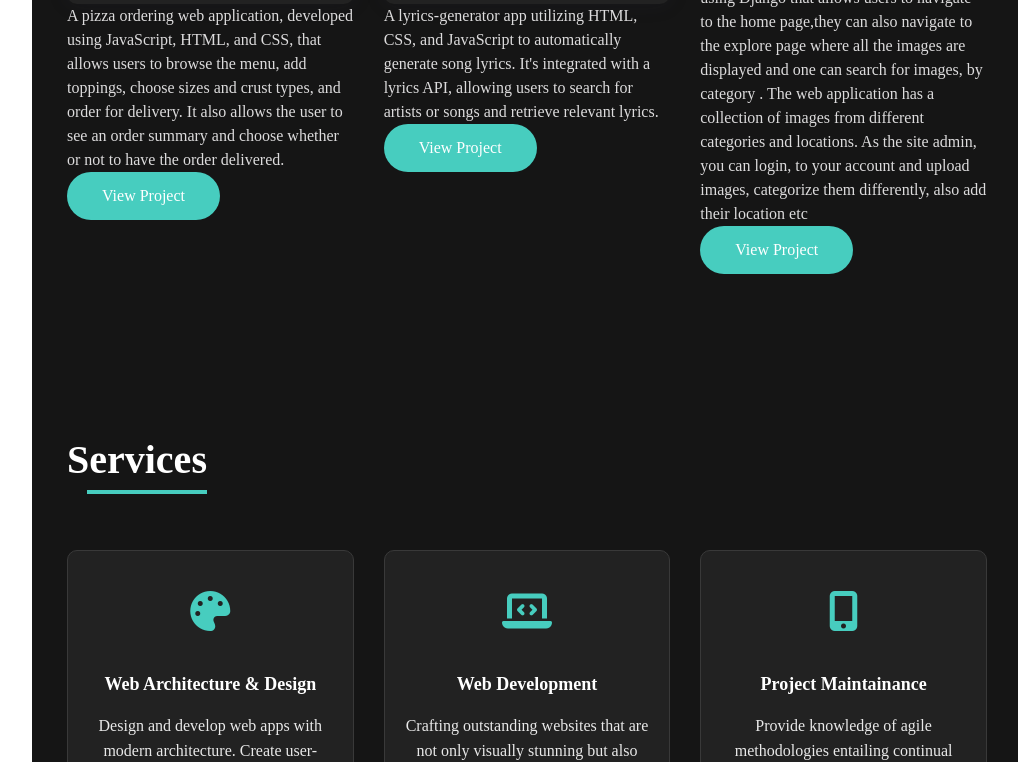
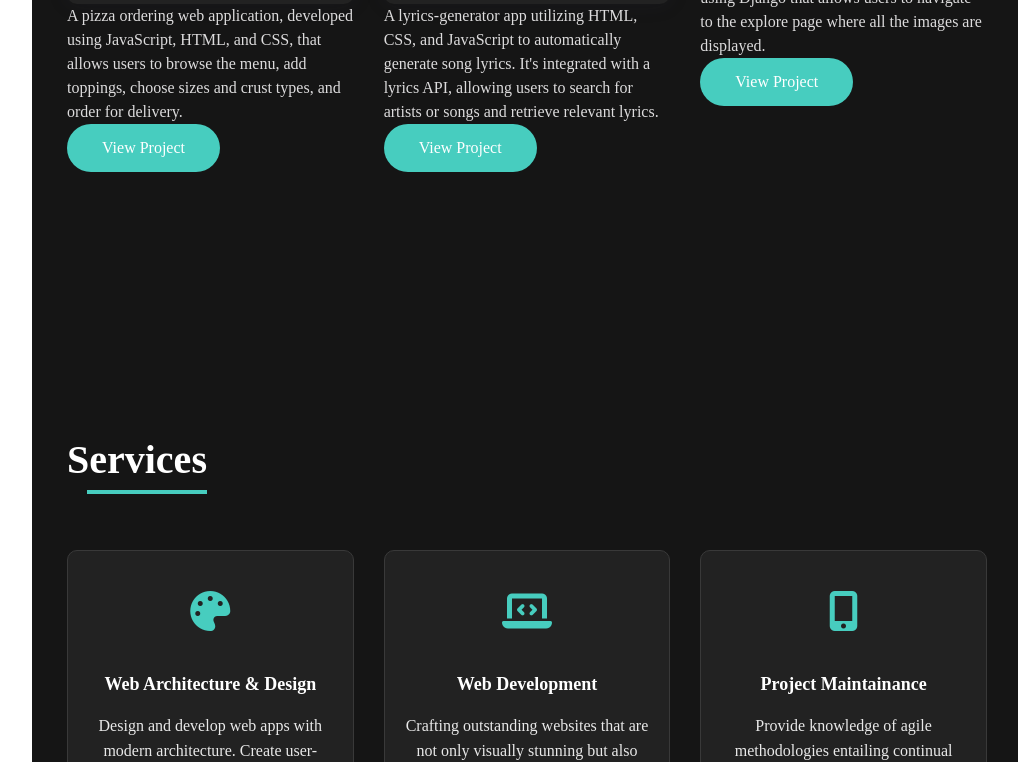
Before and after one commit to Wanjiru393/Portfolio, a plain HTML site: page index.html in a window 1280 px wide. Shown: the part 2997-3759 px from the top of the page, without its empty margins (258-1276 px from the left). Drawn offline with nearby package versions, Linux system fonts and the light colour scheme.

Commit message:
Editing description

```diff
--- a/index.html
+++ b/index.html
@@ -242,7 +242,7 @@
                                 </div>
                             </div>
                             <div class="portfolio-desc">
-                                <p>A pizza ordering web application, developed using JavaScript, HTML, and CSS, that allows users to browse the menu, add toppings, choose sizes and crust types, and order for delivery. It also allows the user to see an order summary and choose whether or not to have the order delivered.</p>
+                                <p>A pizza ordering web application, developed using JavaScript, HTML, and CSS, that allows users to browse the menu, add toppings, choose sizes and crust types, and order for delivery. </p>
                             </div>
                             <a href="https://wanjiru393.github.io/LaFliq-Pizzacafe/" class="btn" >View Project</a>
                         </div>
@@ -268,8 +268,7 @@
                                 </div>
                             </div>
                             <div class="portfolio-desc">
-                                <p>Galleria Is a gallery web application created using Django that allows users to navigate to the home page,they can also navigate to the explore page where all the images are displayed and one can search for images, by category .
-                                    The web application has a collection of images from different categories and locations. As the site admin, you can login, to your account and upload images, categorize them differently, also add their location etc
+                                <p>Galleria Is a gallery web application created using Django that allows users to navigate to the explore page where all the images are displayed.
                                     </p>
                             </div>
                             <a href="#" class="btn padd-15" >View Project</a>
```
